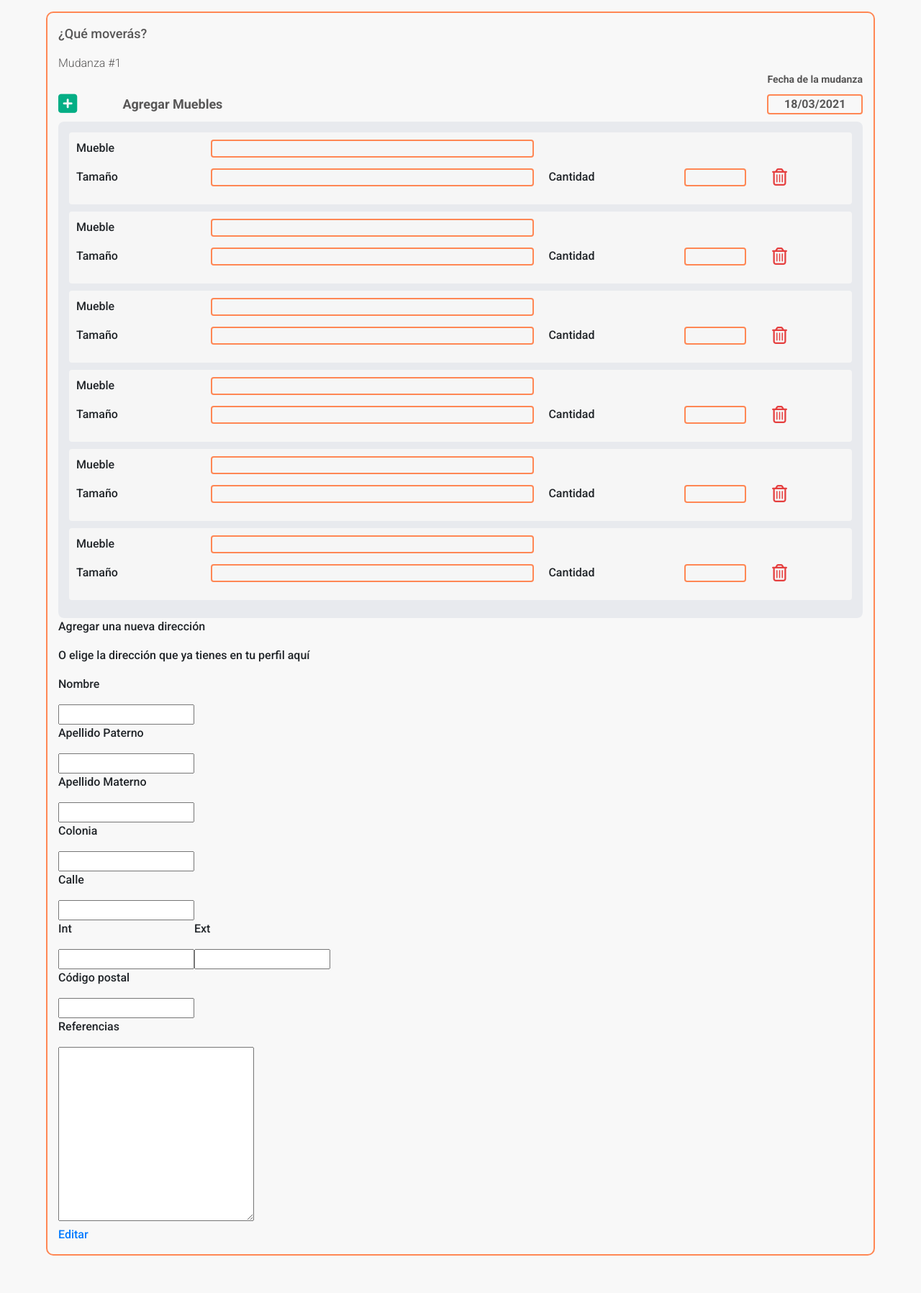
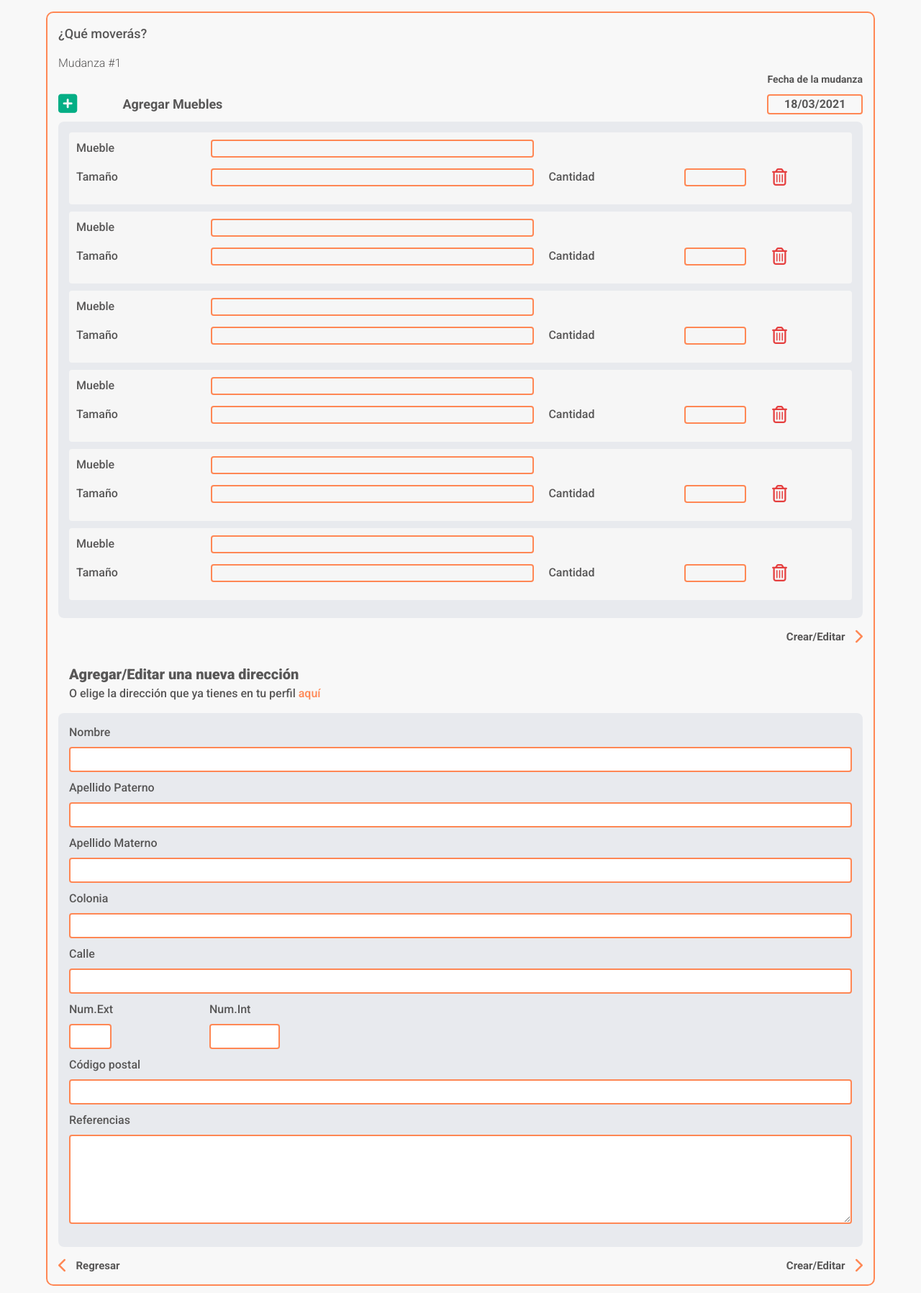
Before and after one commit to alepaez-dev/mudatec_proyecto, a Django app: page /usuario/perfil/post/ in a window 1280 px wide. Shown: the part 133-1930 px from the top of the page at 72% size. Before the commit the page ends 1878 px from the top, so only its background shows below. Run offline with Django 3.2, Linux system fonts and the light colour scheme; some libraries are stand-ins or nearby versions.

Commit message:
Agregar direccion listo sin ocultar

```diff
--- a/mudatec/static/css/_usuario_perfil_info.scss
+++ b/mudatec/static/css/_usuario_perfil_info.scss
@@ -35,7 +35,7 @@
   .boton-info-guardar{
     position: absolute;
     top: 105%;
-    left: 77%;
+    left: 83%;
     transition: 0.5s;
     a{
       border: none;
--- a/mudatec/static/css/_usuario_perfil_post.scss
+++ b/mudatec/static/css/_usuario_perfil_post.scss
@@ -5,6 +5,7 @@
     width: 90%;
     margin: auto;
     margin-top: 20px;
+    margin-bottom: 10px;
     padding: 15px;
     .mudan{
       p{
@@ -26,6 +27,12 @@
         i{
           color: $accept-color;
           font-size: 30px;
+          transition: 0.1s;
+          &:hover{
+            -webkit-transform: scale(1.1);
+            -ms-transform: scale(1.1);
+            transform: scale(1.1);
+          }
         }
         a{
           font-size: 18px;
@@ -62,6 +69,9 @@
         padding: 10px;
         .item{
           width: 60%;
+          p{
+            color: $acentos-color;
+          }
           input{
             height: 25px;
             width: 70%;
@@ -69,6 +79,7 @@
             border: 2px solid $primary-color;
             margin-right: 5px;
             background-color: $single-post-background-color;
+            padding: 3px;
           }
         }
         .tamano_cantidad{
@@ -76,10 +87,12 @@
             width: 40%;
             p{
               width: 35%;
+              color: $acentos-color;
             }
             input{
               width: 20%;
               height: 25px;
+              padding: 3px;
               margin-left: 8px;
               border-radius: 4px;
               border: 2px solid $primary-color;
@@ -90,10 +103,97 @@
               width: 20%;
               margin-left: 5px;
               color: $delete-color;
+              transition: 0.1s;
+              &:hover{
+                -webkit-transform: scale(1.1);
+                -ms-transform: scale(1.1);
+                transform: scale(1.1);
+              }
             }
           }
         }
       }
     }
+    .direcciones{
+      .direccion-texto{
+        margin-top: 10px;
+        padding: 15px;
+        p{
+          color: $acentos-color;
+          margin: 0px;
+          &:first-of-type{
+            font-size: 20px;
+            font-weight: 800;
+          }
+          &:last-of-type{
+            a{
+              color: $primary-color;
+            }
+          }
+        }
+      }
+      .direcciones_inputs{
+        padding: 15px;
+        border-radius: 8px;
+        background-color: $post-background-color;
+        .direccion-input{
+          margin-bottom: 10px;
+          p{
+            margin: 0px 0 8px 0;
+            color: $acentos-color;
+          }
+          input{
+            padding: 3px;
+            height: 35px;
+            border: 2px solid $primary-color;
+            border-radius: 4px;
+            width: 100%;
+          }
+          textarea{
+            width: 100%;
+            border: 2px solid $primary-color;
+            border-radius: 4px;
+          }
+          .calle{
+            input{
+              margin-bottom: 10px;
+            }
+          }
+          .numeros{
+            .num input{
+              width: 30%;
+            }
+            .num.interior{
+              input{
+                width: 50%;
+              }
+            }
+          }
+        }
+      }
+    }
+    .crear-editar{
+      margin-top: 15px;
+    }
+    .a-editar{
+      a{
+        font-size: 15px;
+        color: $acentos-color;
+        font-weight: 600;
+      }
+      i{
+        font-size: 20px;
+        color: $primary-color;
+      }
+      .a-post-izq{
+        margin-left: 12px;
+      }
+      .a-post-der{
+        margin-right: 12px;
+      }
+    }
+    .a-editar.a-first{
+      margin-top: 15px;
+    }
   }
 }
--- a/mudatec/static/css/style.css
+++ b/mudatec/static/css/style.css
@@ -423,7 +423,7 @@
 .col_perfil .boton-info-guardar {
   position: absolute;
   top: 105%;
-  left: 77%;
+  left: 83%;
   -webkit-transition: 0.5s;
   transition: 0.5s;
 }
@@ -448,6 +448,7 @@
   width: 90%;
   margin: auto;
   margin-top: 20px;
+  margin-bottom: 10px;
   padding: 15px;
 }
 
@@ -472,6 +473,13 @@
 .perfil_main .post_main .add_fecha .add_muebles i {
   color: #04AE85;
   font-size: 30px;
+  -webkit-transition: 0.1s;
+  transition: 0.1s;
+}
+
+.perfil_main .post_main .add_fecha .add_muebles i:hover {
+  -webkit-transform: scale(1.1);
+  transform: scale(1.1);
 }
 
 .perfil_main .post_main .add_fecha .add_muebles a {
@@ -514,6 +522,10 @@
   width: 60%;
 }
 
+.perfil_main .post_main .post-box .single-post .item p {
+  color: #585757;
+}
+
 .perfil_main .post_main .post-box .single-post .item input {
   height: 25px;
   width: 70%;
@@ -521,6 +533,7 @@
   border: 2px solid #FF8754;
   margin-right: 5px;
   background-color: #F6F6F6;
+  padding: 3px;
 }
 
 .perfil_main .post_main .post-box .single-post .tamano_cantidad .cantidad {
@@ -529,11 +542,13 @@
 
 .perfil_main .post_main .post-box .single-post .tamano_cantidad .cantidad p {
   width: 35%;
+  color: #585757;
 }
 
 .perfil_main .post_main .post-box .single-post .tamano_cantidad .cantidad input {
   width: 20%;
   height: 25px;
+  padding: 3px;
   margin-left: 8px;
   border-radius: 4px;
   border: 2px solid #FF8754;
@@ -545,6 +560,100 @@
   width: 20%;
   margin-left: 5px;
   color: #E53F3F;
+  -webkit-transition: 0.1s;
+  transition: 0.1s;
+}
+
+.perfil_main .post_main .post-box .single-post .tamano_cantidad .cantidad i:hover {
+  -webkit-transform: scale(1.1);
+  transform: scale(1.1);
+}
+
+.perfil_main .post_main .direcciones .direccion-texto {
+  margin-top: 10px;
+  padding: 15px;
+}
+
+.perfil_main .post_main .direcciones .direccion-texto p {
+  color: #585757;
+  margin: 0px;
+}
+
+.perfil_main .post_main .direcciones .direccion-texto p:first-of-type {
+  font-size: 20px;
+  font-weight: 800;
+}
+
+.perfil_main .post_main .direcciones .direccion-texto p:last-of-type a {
+  color: #FF8754;
+}
+
+.perfil_main .post_main .direcciones .direcciones_inputs {
+  padding: 15px;
+  border-radius: 8px;
+  background-color: #e5e8ecca;
+}
+
+.perfil_main .post_main .direcciones .direcciones_inputs .direccion-input {
+  margin-bottom: 10px;
+}
+
+.perfil_main .post_main .direcciones .direcciones_inputs .direccion-input p {
+  margin: 0px 0 8px 0;
+  color: #585757;
+}
+
+.perfil_main .post_main .direcciones .direcciones_inputs .direccion-input input {
+  padding: 3px;
+  height: 35px;
+  border: 2px solid #FF8754;
+  border-radius: 4px;
+  width: 100%;
+}
+
+.perfil_main .post_main .direcciones .direcciones_inputs .direccion-input textarea {
+  width: 100%;
+  border: 2px solid #FF8754;
+  border-radius: 4px;
+}
+
+.perfil_main .post_main .direcciones .direcciones_inputs .direccion-input .calle input {
+  margin-bottom: 10px;
+}
+
+.perfil_main .post_main .direcciones .direcciones_inputs .direccion-input .numeros .num input {
+  width: 30%;
+}
+
+.perfil_main .post_main .direcciones .direcciones_inputs .direccion-input .numeros .num.interior input {
+  width: 50%;
+}
+
+.perfil_main .post_main .crear-editar {
+  margin-top: 15px;
+}
+
+.perfil_main .post_main .a-editar a {
+  font-size: 15px;
+  color: #585757;
+  font-weight: 600;
+}
+
+.perfil_main .post_main .a-editar i {
+  font-size: 20px;
+  color: #FF8754;
+}
+
+.perfil_main .post_main .a-editar .a-post-izq {
+  margin-left: 12px;
+}
+
+.perfil_main .post_main .a-editar .a-post-der {
+  margin-right: 12px;
+}
+
+.perfil_main .post_main .a-editar.a-first {
+  margin-top: 15px;
 }
 
 @media only screen and (min-width: 1200px) {
--- a/mudatec/templates/mudatec_app/usuario/post.html
+++ b/mudatec/templates/mudatec_app/usuario/post.html
@@ -138,9 +138,13 @@
         </div>
       </div>
     </div>
+    <div class="a-editar a-first d-flex align-items-center flex-row-reverse">
+      <i class="fas fa-chevron-right"></i>
+      <a href="#" class="a-post-der">Crear/Editar</a>
+    </div>
     <div class="direcciones">
       <div class="direccion-texto">
-        <p>Agregar una nueva dirección</p>
+        <p>Agregar/Editar una nueva dirección</p>
         <p>O elige la dirección que ya tienes en tu perfil <a>aquí</a></p>
       </div>
       <div class="direcciones_inputs">
@@ -158,20 +162,20 @@
         </div>
         <div class="direccion-input">
           <p>Colonia</p>
-          <input type="text">
+          <input type="text" class="col_calle_input">
         </div>
         <div class="direccion-input">
           <div class="calle">
             <p>Calle</p>
-            <input type="text">
+            <input class="col_calle_input" type="text">
           </div>
           <div class="numeros d-flex">
-            <div class="interior">
-              <p>Int</p>
+            <div class="num exterior">
+              <p>Num.Ext</p>
               <input type="text">
             </div>
-            <div class="exterior">
-              <p>Ext</p>
+            <div class="num interior">
+              <p>Num.Int</p>
               <input type="text">
             </div>
           </div>
@@ -182,11 +186,20 @@
         </div>
         <div class="direccion-input">
           <p>Referencias</p>
-          <textarea name="" id="" cols="30" rows="10"></textarea>
+          <textarea name="" id="" cols="30" rows="5"></textarea>
         </div>
       </div>
     </div>
-    <a href="#">Editar</a>
+    <div class="crear-editar d-flex flex-row justify-content-between">
+      <div class="a-editar d-flex align-items-center">
+        <i class="fas fa-chevron-left"></i>
+        <a href="#" class="a-post-izq">Regresar</a>
+      </div>
+      <div class="a-editar d-flex align-items-center">
+        <a href="#" class="a-post-der">Crear/Editar</a>
+        <i class="fas fa-chevron-right"></i>
+      </div>
+    </div>
   </div>
 </div>
 {% endblock info-main %}
```
Also changed, not shown: 1 other file.
